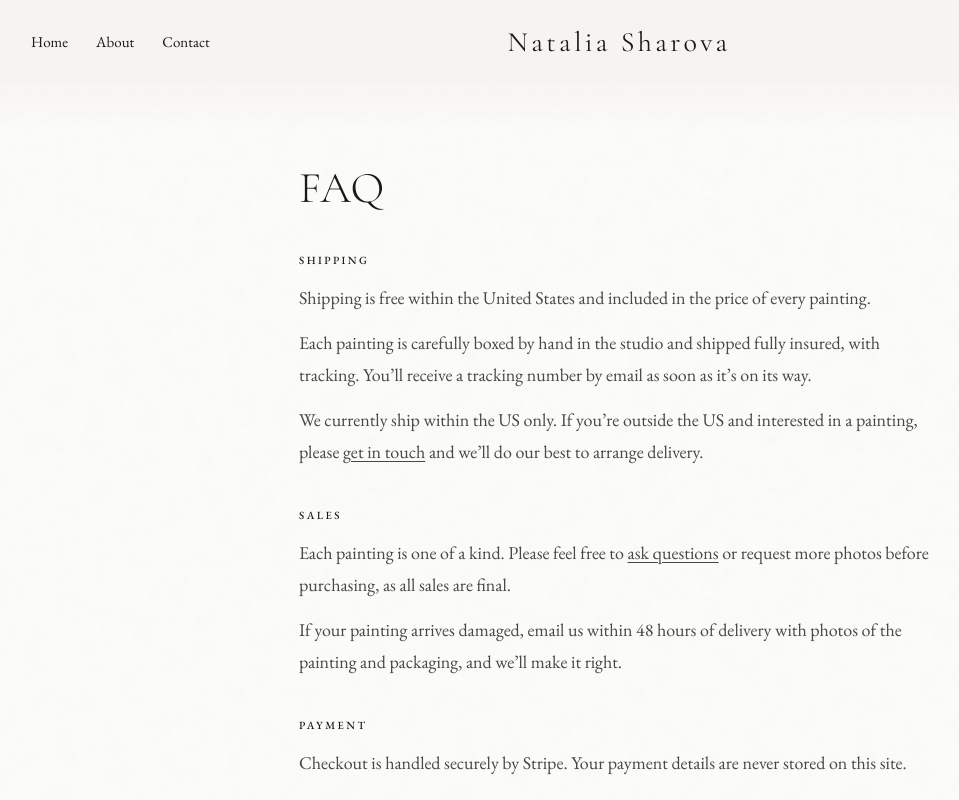
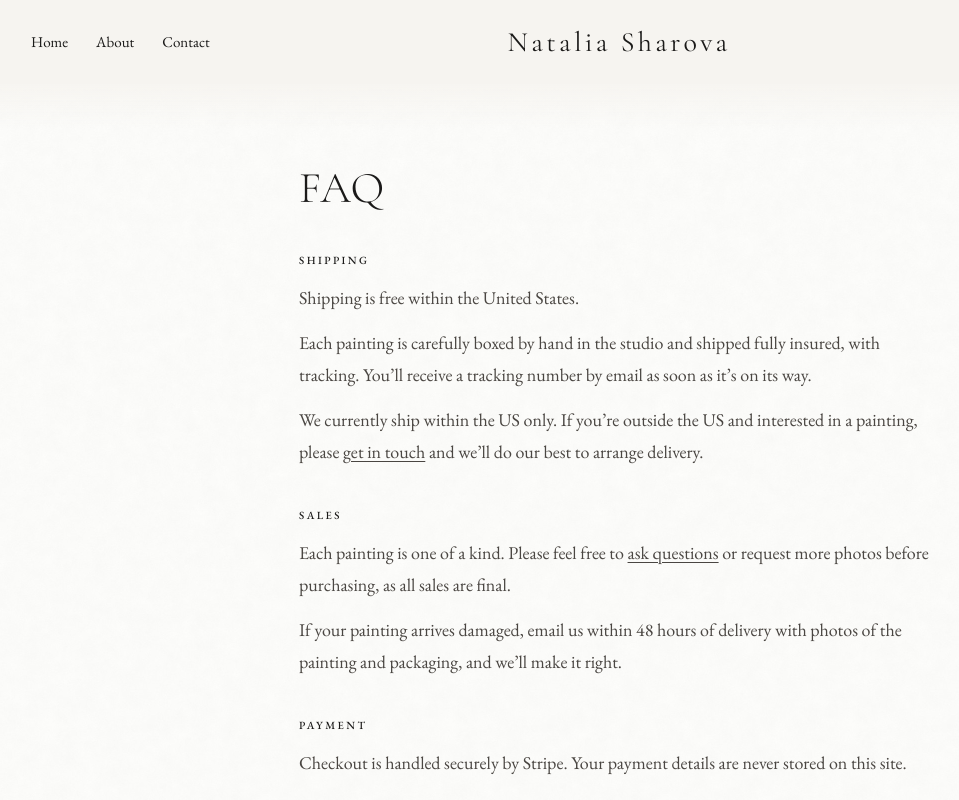
Before and after one commit to felon-musk/natalia-sharova, a plain HTML site: page faq.html in a window 1280 px wide. Shown: the top 800 px of the page, without its empty margins (21-980 px from the left). Drawn offline with nearby package versions, Linux system fonts and the light colour scheme; a web font is replaced by a local one.

Commit message:
FAQ: shipping line from doc
Co-Authored-By: Claude Opus 5.5 <noreply@anthropic.com>

```diff
--- a/faq.html
+++ b/faq.html
@@ -29,7 +29,7 @@
       <h1>FAQ</h1>
 
       <h2>Shipping</h2>
-      <p>Shipping is free within the United States and included in the price of every painting.</p>
+      <p>Shipping is free within the United States.</p>
       <p>Each painting is carefully boxed by hand in the studio and shipped fully insured, with tracking. You’ll receive a tracking number by email as soon as it’s on its way.</p>
       <p>We currently ship within the US only. If you’re outside the US and interested in a painting, please <a href="#contact">get in touch</a> and we’ll do our best to arrange delivery.</p>
 
```
